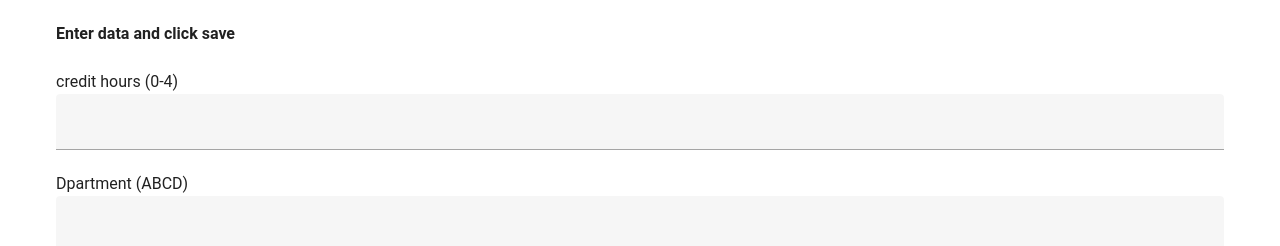
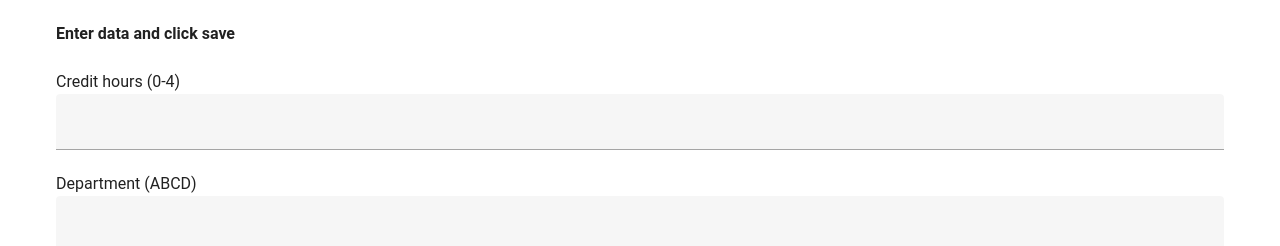
Before and after one commit to Stonerunner24/course-listing-frontend, a Vue app: page /add in a window 1280 px wide. Shown: the part 170-416 px from the top of the page. Built offline with nearby package versions, Linux system fonts and the light colour scheme; what webfontloader would draw is missing.

Commit message:
fixed spelling errors in editCourse.vue and AddCourse.vue

```diff
--- a/src/views/AddCourse.vue
+++ b/src/views/AddCourse.vue
@@ -77,10 +77,10 @@ onMounted(() => {
       <h4>{{ message }}</h4>
       <br />
       <v-form ref="form" v-model="valid" lazy-validation>
-        <p>credit hours (0-4)</p>
+        <p>Credit hours (0-4)</p>
         <v-text-field
           v-model="course.creditHours"></v-text-field>
-        <p>Dpartment (ABCD)</p>
+        <p>Department (ABCD)</p>
         <v-text-field
           v-model="course.department"
           id="department"
--- a/src/views/EditCourse.vue
+++ b/src/views/EditCourse.vue
@@ -70,10 +70,10 @@ onMounted(() => {
       <h4>{{ message }}</h4>
       <br />
       <v-form ref="form" v-model="valid" lazy-validation>
-        <p>credit hours (0-4)</p>
+        <p>Credit hours (0-4)</p>
         <v-text-field
           v-model="course.credit_hours"></v-text-field>
-        <p>Dpartment (ABCD)</p>
+        <p>Department (ABCD)</p>
         <v-text-field
           v-model="course.department"
           id="department"
```
